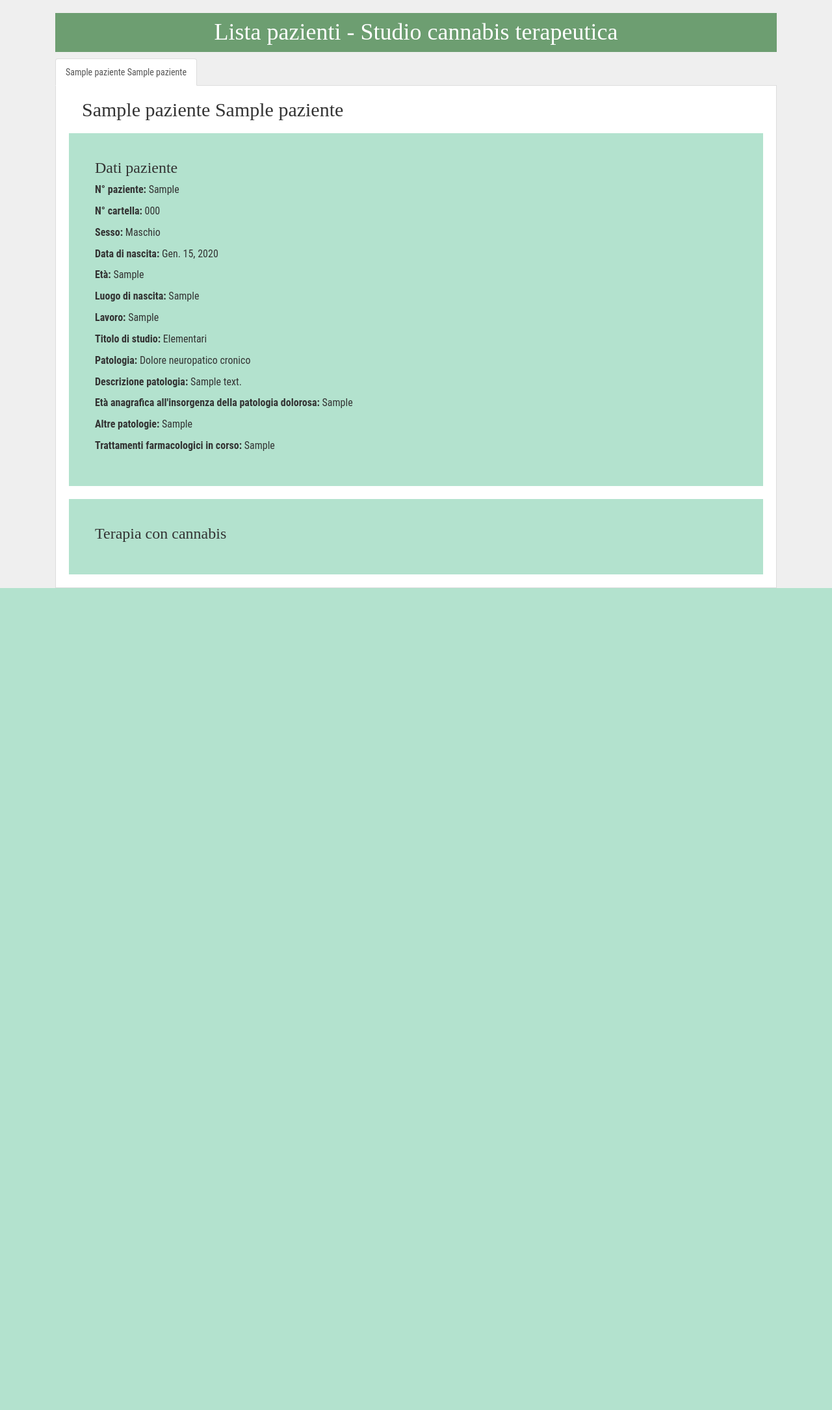
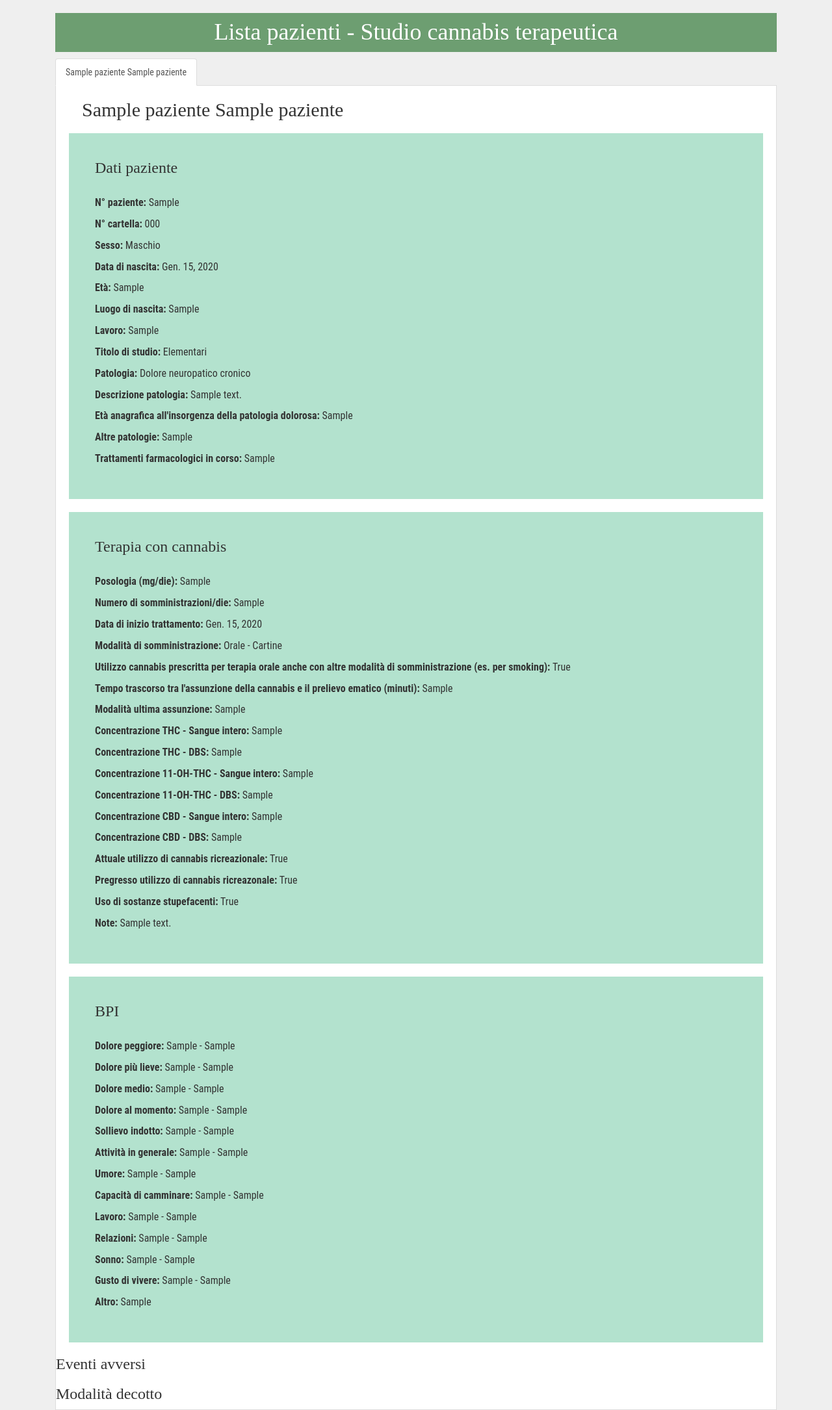
Before and after one commit to protoroto/cannabis-terapeutica, a Django app: page / in a window 1280 px wide. Shown: the whole page at 65% size. Before the commit the page ends 905 px from the top, so only its background shows below. Run offline with Django 3.2, Linux system fonts and the light colour scheme; tables that the repository leaves empty hold one stand-in row (values such as "Sample post"); some libraries are stand-ins or nearby versions.

Commit message:
Add more fields in list view

```diff
--- a/cannabis/cannabis/templates/pazienti/paziente_list.html
+++ b/cannabis/cannabis/templates/pazienti/paziente_list.html
@@ -34,6 +34,55 @@
                 </div>
                 <div class="terapia-cannabis">
                     <h3>Terapia con cannabis</h3>
+                    <p><span class="bold">Posologia (mg/die):</span> {{ paziente.posologia }}</p>
+                    <p><span class="bold">Numero di somministrazioni/die:</span> {{ paziente.num_somministrazioni }}</p>
+                    <p><span class="bold">Data di inizio trattamento:</span> {{ paziente.data_trattamento }}</p>
+                    <p><span class="bold">Modalità di somministrazione:</span> {{ paziente.get_modalita_somministrazione_display }}</p>
+                    <p><span class="bold">Utilizzo cannabis prescritta per terapia orale anche con altre modalità di somministrazione (es. per smoking):</span> {{ paziente.utilizzo_cannabis }}</p>
+                    <p><span class="bold">Tempo trascorso tra l'assunzione della cannabis e il prelievo ematico (minuti):</span> {{ paziente.tempo_prelievo }}</p>
+                    <p><span class="bold">Modalità ultima assunzione:</span> {{ paziente.modalita_ultima_assunzione }}</p>
+                    <p><span class="bold">Concentrazione THC - Sangue intero:</span> {{ paziente.conc_thc_sangue }}</p>
+                    <p><span class="bold">Concentrazione THC - DBS:</span> {{ paziente.conc_thc_dbs }}</p>
+                    <p><span class="bold">Concentrazione 11-OH-THC - Sangue intero:</span> {{ paziente.conc_11_oh_thc_sangue }}</p>
+                    <p><span class="bold">Concentrazione 11-OH-THC - DBS:</span> {{ paziente.conc_11_oh_thc_dbs }}</p>
+                    <p><span class="bold">Concentrazione CBD - Sangue intero:</span> {{ paziente.conc_cbd_sangue }}</p>
+                    <p><span class="bold">Concentrazione CBD - DBS:</span> {{ paziente.conc_cbd_dbs }}</p>
+                    <p><span class="bold">Attuale utilizzo di cannabis ricreazionale:</span> {{ paziente.cannabis_ricreazionale }}</p>
+                    <p><span class="bold">Pregresso utilizzo di cannabis ricreazonale:</span> {{ paziente.pregresso_utilizzo_ricreazionale }}</p>
+                    <p><span class="bold">Uso di sostanze stupefacenti:</span> {{ paziente.uso_stupefacenti }}</p>
+                    {% if paziente.note %}
+                        <p><span class="bold">Note:</span> {{ paziente.note }}</p>
+                    {% endif %}
+                </div>
+                {% if paziente.bpi_paziente.all %}
+                <div class="bpi">
+                    {% for bpi_form in paziente.bpi_paziente.all %}
+                        <h3>BPI</h3>
+                        <p><span class="bold">Dolore peggiore:</span> {{ bpi_form.nrs_1_t0 }} - {{ bpi_form.nrs_1_t1 }}</p>
+                        <p><span class="bold">Dolore più lieve:</span> {{ bpi_form.nrs_2_t0 }} - {{ bpi_form.nrs_2_t1 }}</p>
+                        <p><span class="bold">Dolore medio:</span> {{ bpi_form.nrs_3_t0 }} - {{ bpi_form.nrs_3_t1 }}</p>
+                        <p><span class="bold">Dolore al momento:</span> {{ bpi_form.nrs_4_t0 }} - {{ bpi_form.nrs_4_t1 }}</p>
+                        <p><span class="bold">Sollievo indotto:</span> {{ bpi_form.sollievo_indotto_t0 }} - {{ bpi_form.sollievo_indotto_t1 }}</p>
+                        <p><span class="bold">Attività in generale:</span> {{ bpi_form.attivita_generale_t0 }} - {{ bpi_form.attivita_generale_t1 }}</p>
+                        <p><span class="bold">Umore:</span> {{ bpi_form.umore_t0 }} - {{ bpi_form.umore_t1 }}</p>
+                        <p><span class="bold">Capacità di camminare:</span> {{ bpi_form.camminare_t0 }} - {{ bpi_form.camminare_t1 }}</p>
+                        <p><span class="bold">Lavoro:</span> {{ bpi_form.lavoro_t0 }} - {{ bpi_form.lavoro_t1 }}</p>
+                        <p><span class="bold">Relazioni:</span> {{ bpi_form.relazioni_t0 }} - {{ bpi_form.relazioni_t1 }}</p>
+                        <p><span class="bold">Sonno:</span> {{ bpi_form.sonno_t0 }} - {{ bpi_form.sonno_t1 }}</p>
+                        <p><span class="bold">Gusto di vivere:</span> {{ bpi_form.gusto_vivere_t0 }} - {{ bpi_form.gusto_vivere_t1 }}</p>
+                        {% if bpi_form.altro %}
+                            <p><span class="bold">Altro:</span> {{ bpi_form.altro }}</p>
+                        {% endif %}
+                    {% endfor %}
+                </div>
+                {% endif %}
+                <div class="eventi-avversi">
+                    <h3>Eventi avversi</h3>
+
+                </div>
+                <div class="modalita-decotto">
+                    <h3>Modalità decotto</h3>
+
                 </div>
             </div>
         {% endfor %}
--- a/cannabis/pazienti/static/style.css
+++ b/cannabis/pazienti/static/style.css
@@ -32,12 +32,20 @@ ul {
     background: #B3E2CE;
 }
 
-.dati-paziente h3,
-.terapia-cannabis h3 {
+.tab-content .dati-paziente h3,
+.tab-content .terapia-cannabis h3,
+.tab-content .bpi h3 {
     margin-top: 0;
+    margin-bottom: 30px;
 }
 
 .terapia-cannabis {
+    margin: 20px;
+    padding: 40px;
+    background: #B3E2CE;
+}
+
+.bpi {
     margin: 20px;
     padding: 40px;
     background: #B3E2CE;
```
